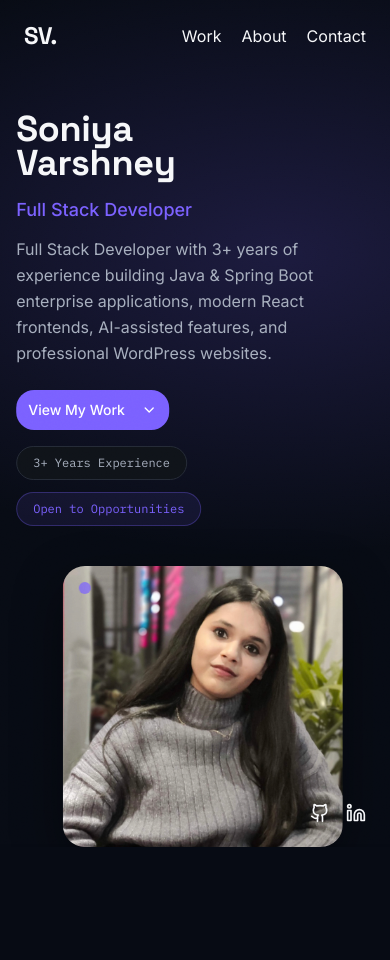
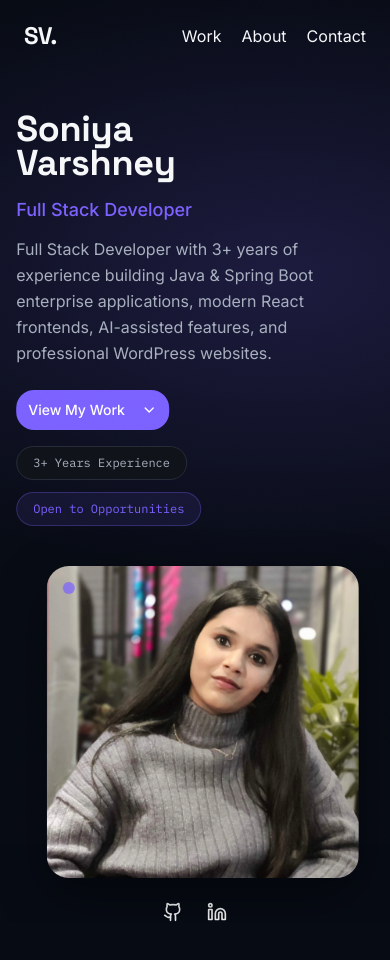
Before and after one commit to Soniya-hub/Portfolio, a React (Vite) app: page / in a window 390 px wide. Shown: the top 960 px of the page. Built offline with nearby package versions, Linux system fonts and the light colour scheme.

Commit message:
Fix desktop hero CTA spacing

```diff
--- a/src/sections/Hero.tsx
+++ b/src/sections/Hero.tsx
@@ -194,7 +194,14 @@ export default function Hero() {
         </p>
 
         {/* CTA */}
-        <div ref={ctaRef} className="mt-6 lg:mt-0 lg:absolute lg:top-[58vh]">
+        <div
+  ref={ctaRef}
+  className="
+    mt-6
+    lg:mt-4
+    lg:absolute lg:top-[50vh]
+  "
+>
           <Button
             onClick={() => scrollToSection('projects')}
             className="bg-violet hover:bg-violet-dark text-white px-6 py-5 rounded-xl text-sm font-medium"
@@ -226,7 +233,7 @@ export default function Hero() {
         ref={imageRef}
         className="
           relative mt-10 mx-auto
-          w-[72vw] h-[72vw] sm:w-[80vw] sm:h-[80vw]
+          w-[80vw] h-[80vw]
           max-w-[360px] max-h-[360px]
           lg:absolute lg:right-[7vw] lg:top-[18vh]
           lg:w-[34vw] lg:h-[34vw]
@@ -245,7 +252,13 @@ export default function Hero() {
     </div>
 
     {/* Social Links */}
-    <div className="absolute bottom-6 right-6 lg:right-[7vw] flex gap-4 z-20">
+    <div
+  className="
+    mt-6 flex justify-center gap-6
+    lg:mt-0 lg:absolute lg:bottom-8 lg:right-[7vw]
+    z-20
+  "
+>
       <a href="https://github.com/Soniya-hub" target="_blank" className="social-icon">
         <Github className="w-5 h-5" />
       </a>
```
